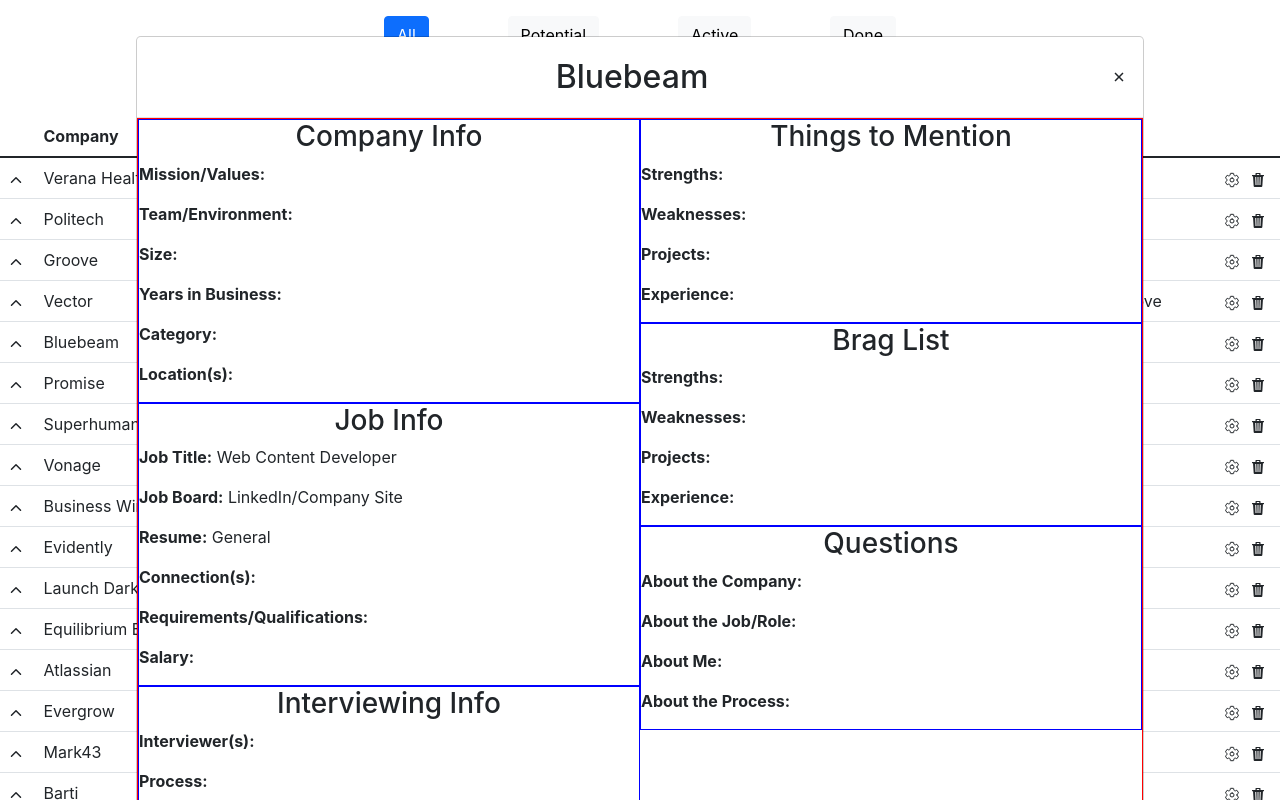
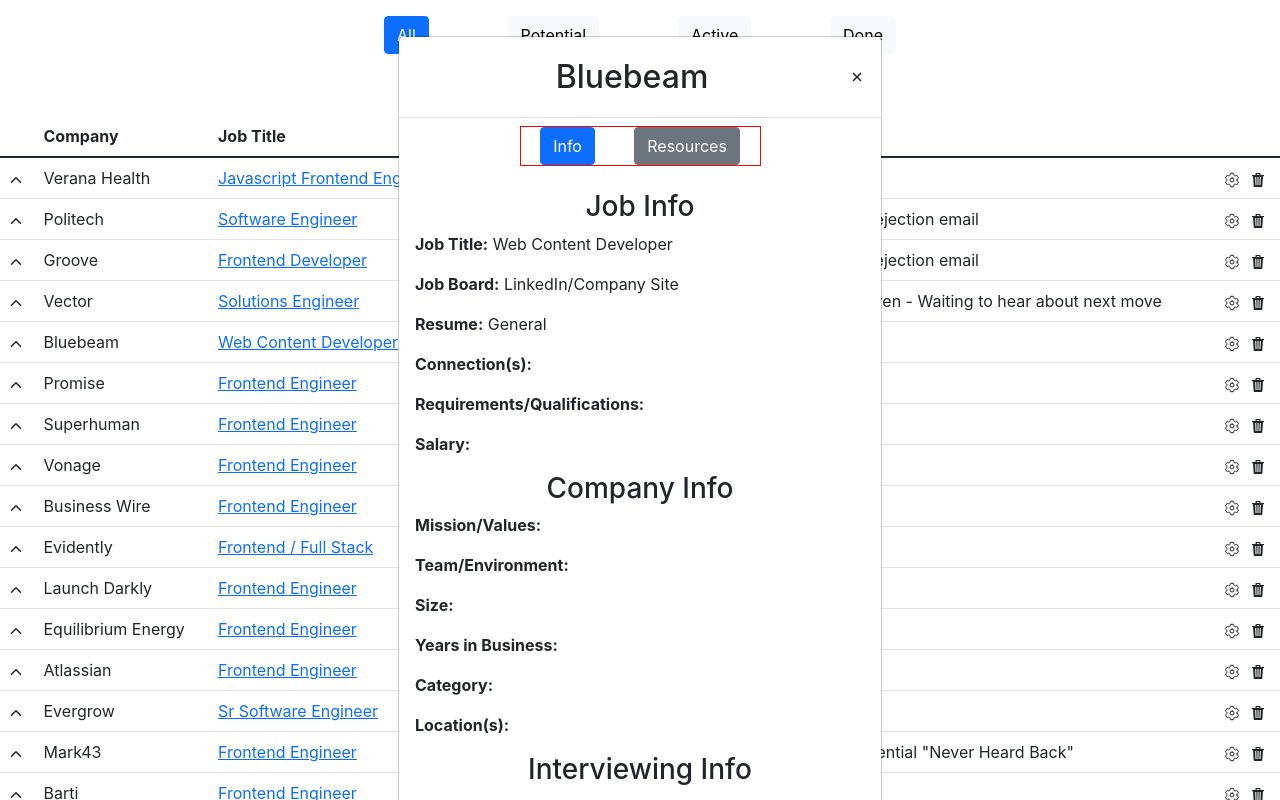
Before and after one commit to Gnola/job_tracker, a React (Create React App) app in the folder client/: page / in a window 1280 px wide. Both pictures are taken after a click on the element "Bluebeam". Shown: the top 800 px of the page. Built offline with nearby package versions, Linux system fonts and the light colour scheme; data requests are answered from the project's data file.

Commit message:
Fixed company modal

```diff
--- a/client/src/App.css
+++ b/client/src/App.css
@@ -57,25 +57,14 @@
     margin: 0 auto;
   }
 
-#company-modal .modal-dialog {
-  max-width: 80vw;
+#company-modal h3 {
+  text-align: center;
 }
 
-
-#company-modal  .modal-body {
+.company-buttons {
   display: flex;
-  flex-wrap: wrap;
-  border:  1px solid red;
-  padding: 0;
-}
-.modal-info, .modal-resources {
+  justify-content: space-around;
+  margin: 1vh auto;
+  border: 1px solid red;
   width: 50%;
 }
-.modal-body-part {
-  width: 100%;
-  border:  1px solid blue;
-}
-
-.modal-body-part > h3 {
-  text-align: center;
-}
--- a/client/src/components/_Company.js
+++ b/client/src/components/_Company.js
@@ -6,12 +6,19 @@
    state = {
      job:this.props.job,
      editing:false,
+     view: 'info'
+   }
+
+   changeView = (view) => {
+    this.setState({
+      view:view
+    })
    }
 
 
 
    render() {
-     const { job, editing } = this.state
+     const { job, editing, view } = this.state
      const { companyOpened, setCompanyOpened } = this.props
 
      return (
@@ -22,12 +29,24 @@
                <h2 className="modal-title">{job.company}</h2>
                <IoCloseSharp className='icon' onClick={()=>setCompanyOpened(!companyOpened)}/>
              </div>
+             <div className='company-buttons'>
+              <button className={view === 'info' ? 'btn btn-primary': 'btn btn-secondary'} onClick={() => this.changeView('info')}>Info</button>
+              <button className={view === 'resources' ? 'btn btn-primary': 'btn btn-secondary'} onClick={() => this.changeView('resources')}>Resources</button>
+             </div>
              <div className="modal-body">
              {
-               !editing ?
-               <>
+               view === 'info' ?
                <div className='modal-info'>
-                   <div className='modal-body-part'>
+                 <div id='job-info' className='modal-body-part'>
+                   <h3>Job Info</h3>
+                   <p><strong>Job Title:</strong> {job.jobTitle}</p>
+                   <p><strong>Job Board:</strong> {job.jobBoard}</p>
+                   <p><strong>Resume:</strong> {job.resume}</p>
+                   <p><strong>Connection(s):</strong> {job.connections}</p>
+                   <p><strong>Requirements/Qualifications:</strong></p>
+                   <p><strong>Salary:</strong></p>
+                 </div>
+                  <div id='company-info' className='modal-body-part'>
                     <h3>Company Info</h3>
                     <p><strong>Mission/Values:</strong></p>
                     <p><strong>Team/Environment:</strong></p>
@@ -36,37 +55,22 @@
                     <p><strong>Category:</strong> {job.category}</p>
                     <p><strong>Location(s):</strong> {job.location}</p>
                   </div>
-                    <div className='modal-body-part'>
-                      <h3>Job Info</h3>
-                      <p><strong>Job Title:</strong> {job.jobTitle}</p>
-                      <p><strong>Job Board:</strong> {job.jobBoard}</p>
-                      <p><strong>Resume:</strong> {job.resume}</p>
-                      <p><strong>Connection(s):</strong> {job.connections}</p>
-                      <p><strong>Requirements/Qualifications:</strong></p>
-                      <p><strong>Salary:</strong></p>
-                    </div>
-                    <div className='modal-body-part'>
+                  <div id='interviewing-info' className='modal-body-part'>
                     <h3>Interviewing Info</h3>
                     <p><strong>Interviewer(s):</strong></p>
                     <p><strong>Process:</strong></p>
                   </div>
                </div>
+               :
                <div className='modal-resources'>
-                 <div className='modal-body-part'>
-                   <h3>Things to Mention</h3>
+                  <div id='things-to-mention' className='modal-body-part'>
+                    <h3>Things to Mention / Brag List</h3>
                     <p><strong>Strengths:</strong></p>
                     <p><strong>Weaknesses:</strong></p>
                     <p><strong>Projects:</strong></p>
                     <p><strong>Experience:</strong></p>
                   </div>
-                   <div className='modal-body-part'>
-                     <h3>Brag List</h3>
-                     <p><strong>Strengths:</strong></p>
-                     <p><strong>Weaknesses:</strong></p>
-                     <p><strong>Projects:</strong></p>
-                     <p><strong>Experience:</strong></p>
-                   </div>
-                   <div className='modal-body-part'>
+                  <div id='questions' className='modal-body-part'>
                     <h3>Questions</h3>
                     <p><strong>About the Company:</strong></p>
                     <p><strong>About the Job/Role:</strong></p>
@@ -74,12 +78,6 @@
                     <p><strong>About the Process:</strong></p>
                   </div>
               </div>
-               </>
-               :
-               <form>
-                <label htmlFor='company'>Company</label>
-                <input type='text' id='company'/>
-               </form>
              }
              </div>
            </div>
```
Lines whose indentation alone changed are shown as unchanged.
